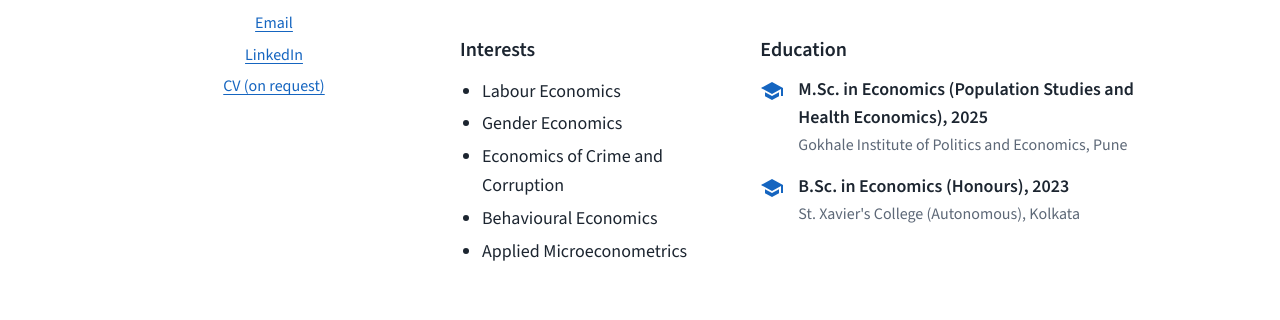
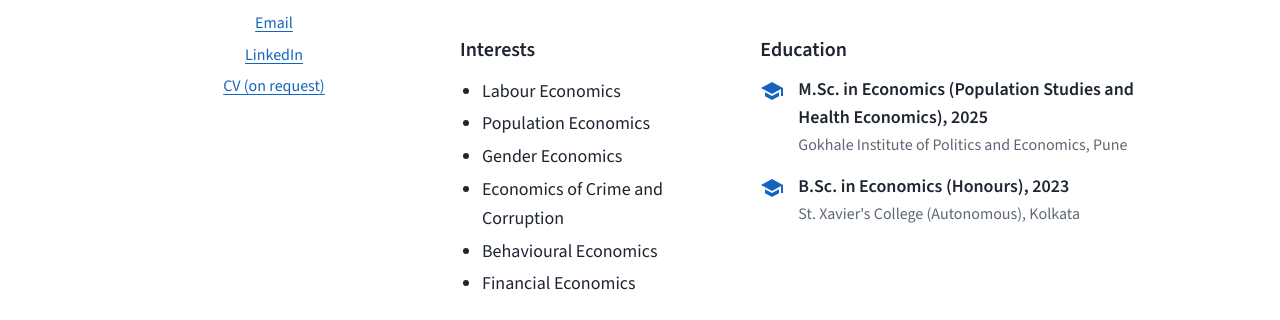
Before and after one commit to soumalya02/soumalya02.github.io, a plain HTML site: page index.html in a window 1280 px wide. Shown: the part 463-783 px from the top of the page. Drawn offline with nearby package versions, Linux system fonts and the light colour scheme; no server answers.

Commit message:
Update index.html

```diff
--- a/index.html
+++ b/index.html
@@ -226,10 +226,11 @@
             <h3>Interests</h3>
             <ul class="interests">
               <li>Labour Economics</li>
-              <li>Gender Economics</li>
+              <li>Population Economics</li>
+               <li>Gender Economics</li>
               <li>Economics of Crime and Corruption</li>
               <li>Behavioural Economics</li>
-              <li>Applied Microeconometrics</li>
+              <li>Financial Economics</li>
             </ul>
           </div>
           <div>
```
